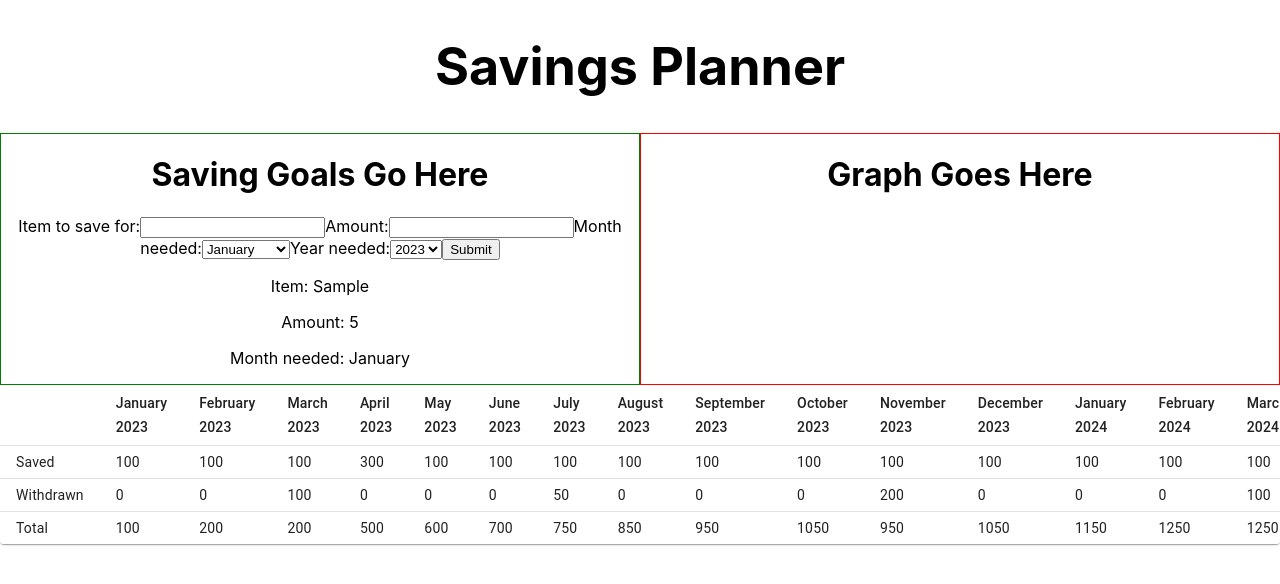
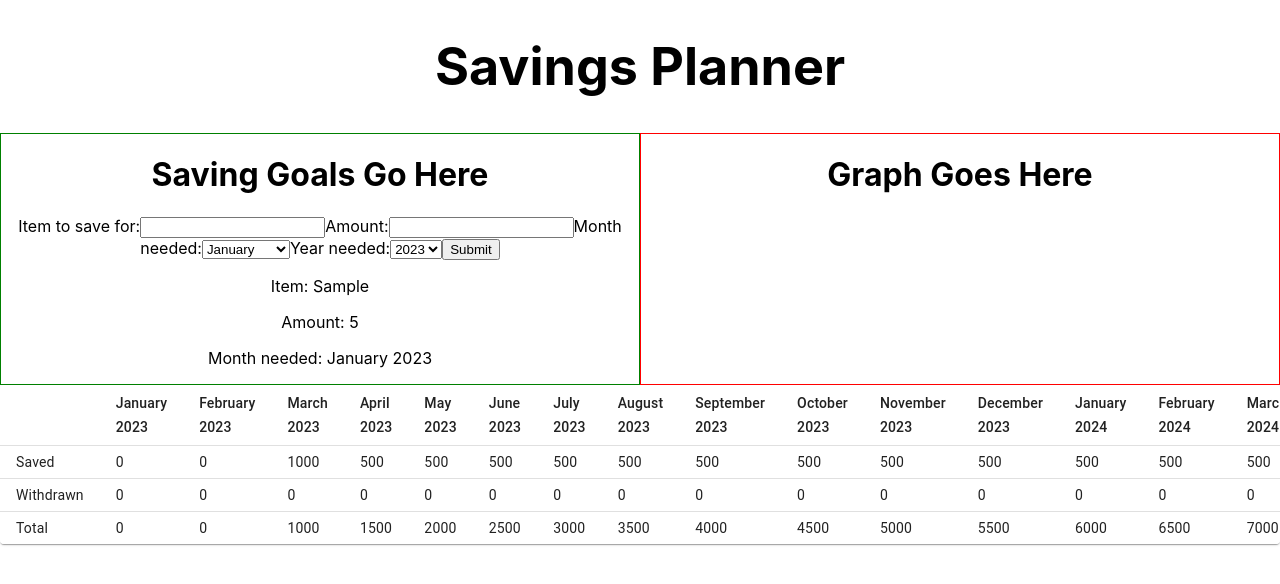
Before and after one commit to AKP-13/savings-planner, a React (Create React App) app: page / in a window 1280 px wide. Both pictures are taken after typing "Sample", "5" into the empty fields and a click on the input 470 px from the left and 249 px from the top of the page. Shown: the top 584 px of the page. Built offline with nearby package versions, Linux system fonts and the light colour scheme.

Commit message:
Refactor

```diff
--- a/src/savingGoals/SavingGoals.js
+++ b/src/savingGoals/SavingGoals.js
@@ -1,6 +1,21 @@
 import { useState } from 'react';
 
 const initialInputs = { monthNeeded: 'January', yearNeeded: '2023' };
+const months = [
+  'January',
+  'February',
+  'March',
+  'April',
+  'May',
+  'June',
+  'July',
+  'August',
+  'September',
+  'October',
+  'November',
+  'December'
+];
+const years = ['2023', '2024', '2025'];
 
 const SavingGoals = () => {
   const [inputs, setInputs] = useState(initialInputs);
@@ -18,8 +33,6 @@ const SavingGoals = () => {
     setInputs(initialInputs);
   };
 
-  console.log('savingItems', savingItems);
-
   return (
     <div style={{ border: '1px solid green', width: '50%' }}>
       <h1>Saving Goals Go Here</h1>
@@ -33,6 +46,7 @@ const SavingGoals = () => {
             onChange={handleChange}
           />
         </label>
+
         <label>
           Amount:
           <input
@@ -46,42 +60,37 @@ const SavingGoals = () => {
         <label>
           Month needed:
           <select name="monthNeeded" onChange={handleChange} value={inputs.monthNeeded || ''}>
-            <option value="January">January</option>
-            <option value="February">February</option>
-            <option value="March">March</option>
-            <option value="April">April</option>
-            <option value="May">May</option>
-            <option value="June">June</option>
-            <option value="July">July</option>
-            <option value="August">August</option>
-            <option value="September">September</option>
-            <option value="October">October</option>
-            <option value="November">November</option>
-            <option value="December">December</option>
+            {months.map((month) => (
+              <option key={month} value={month}>
+                {month}
+              </option>
+            ))}
           </select>
         </label>
 
         <label>
           Year needed:
           <select name="yearNeeded" onChange={handleChange} value={inputs.yearNeeded || ''}>
-            <option value="2023">2023</option>
-            <option value="2024">2024</option>
-            <option value="2025">2025</option>
+            {years.map((year) => (
+              <option key={year} value={year}>
+                {year}
+              </option>
+            ))}
           </select>
         </label>
         <input type="submit" />
       </form>
       <div>
         {savingItems.length > 0 &&
-          savingItems.map((item) => {
-            return (
-              <div key={item.itemToSaveFor}>
-                <p>Item: {item.itemToSaveFor}</p>
-                <p>Amount: {item.itemAmount}</p>
-                <p>Month needed: {item.monthNeeded}</p>
-              </div>
-            );
-          })}
+          savingItems.map(({ itemToSaveFor, itemAmount, monthNeeded, yearNeeded }) => (
+            <div key={itemToSaveFor}>
+              <p>Item: {itemToSaveFor}</p>
+              <p>Amount: {itemAmount}</p>
+              <p>
+                Month needed: {monthNeeded} {yearNeeded}
+              </p>
+            </div>
+          ))}
       </div>
     </div>
   );
--- a/src/savingsProjections/SavingsProjectionsTable.js
+++ b/src/savingsProjections/SavingsProjectionsTable.js
@@ -10,42 +10,42 @@ import {
 } from '@mui/material';
 
 const columns = [
-  { month: 'January 2023', saved: 100, withdrawn: 0 },
-  { month: 'February 2023', saved: 100, withdrawn: 0 },
-  { month: 'March 2023', saved: 100, withdrawn: 100 },
-  { month: 'April 2023', saved: 300, withdrawn: 0 },
-  { month: 'May 2023', saved: 100, withdrawn: 0 },
-  { month: 'June 2023', saved: 100, withdrawn: 0 },
-  { month: 'July 2023', saved: 100, withdrawn: 50 },
-  { month: 'August 2023', saved: 100, withdrawn: 0 },
-  { month: 'September 2023', saved: 100, withdrawn: 0 },
-  { month: 'October 2023', saved: 100, withdrawn: 0 },
-  { month: 'November 2023', saved: 100, withdrawn: 200 },
-  { month: 'December 2023', saved: 100, withdrawn: 0 },
-  { month: 'January 2024', saved: 100, withdrawn: 0 },
-  { month: 'February 2024', saved: 100, withdrawn: 0 },
-  { month: 'March 2024', saved: 100, withdrawn: 100 },
-  { month: 'April 2024', saved: 300, withdrawn: 0 },
-  { month: 'May 2024', saved: 100, withdrawn: 0 },
-  { month: 'June 2024', saved: 100, withdrawn: 0 },
-  { month: 'July 2024', saved: 100, withdrawn: 50 },
-  { month: 'August 2024', saved: 100, withdrawn: 0 },
-  { month: 'September 2024', saved: 100, withdrawn: 0 },
-  { month: 'October 2024', saved: 100, withdrawn: 0 },
-  { month: 'November 2024', saved: 100, withdrawn: 200 },
-  { month: 'December 2024', saved: 100, withdrawn: 0 },
-  { month: 'January 2025', saved: 100, withdrawn: 0 },
-  { month: 'February 2025', saved: 100, withdrawn: 0 },
-  { month: 'March 2025', saved: 100, withdrawn: 100 },
-  { month: 'April 2025', saved: 300, withdrawn: 0 },
-  { month: 'May 2025', saved: 100, withdrawn: 0 },
-  { month: 'June 2025', saved: 100, withdrawn: 0 },
-  { month: 'July 2025', saved: 100, withdrawn: 50 },
-  { month: 'August 2025', saved: 100, withdrawn: 0 },
-  { month: 'September 2025', saved: 100, withdrawn: 0 },
-  { month: 'October 2025', saved: 100, withdrawn: 0 },
-  { month: 'November 2025', saved: 100, withdrawn: 200 },
-  { month: 'December 2025', saved: 100, withdrawn: 0 }
+  { month: 'January 2023', saved: 0, withdrawn: 0 },
+  { month: 'February 2023', saved: 0, withdrawn: 0 },
+  { month: 'March 2023', saved: 1000, withdrawn: 0 },
+  { month: 'April 2023', saved: 500, withdrawn: 0 },
+  { month: 'May 2023', saved: 500, withdrawn: 0 },
+  { month: 'June 2023', saved: 500, withdrawn: 0 },
+  { month: 'July 2023', saved: 500, withdrawn: 0 },
+  { month: 'August 2023', saved: 500, withdrawn: 0 },
+  { month: 'September 2023', saved: 500, withdrawn: 0 },
+  { month: 'October 2023', saved: 500, withdrawn: 0 },
+  { month: 'November 2023', saved: 500, withdrawn: 0 },
+  { month: 'December 2023', saved: 500, withdrawn: 0 },
+  { month: 'January 2024', saved: 500, withdrawn: 0 },
+  { month: 'February 2024', saved: 500, withdrawn: 0 },
+  { month: 'March 2024', saved: 500, withdrawn: 0 },
+  { month: 'April 2024', saved: 500, withdrawn: 0 },
+  { month: 'May 2024', saved: 500, withdrawn: 0 },
+  { month: 'June 2024', saved: 500, withdrawn: 0 },
+  { month: 'July 2024', saved: 500, withdrawn: 0 },
+  { month: 'August 2024', saved: 500, withdrawn: 0 },
+  { month: 'September 2024', saved: 500, withdrawn: 0 },
+  { month: 'October 2024', saved: 500, withdrawn: 0 },
+  { month: 'November 2024', saved: 500, withdrawn: 0 },
+  { month: 'December 2024', saved: 500, withdrawn: 0 },
+  { month: 'January 2025', saved: 500, withdrawn: 0 },
+  { month: 'February 2025', saved: 500, withdrawn: 0 },
+  { month: 'March 2025', saved: 500, withdrawn: 0 },
+  { month: 'April 2025', saved: 500, withdrawn: 0 },
+  { month: 'May 2025', saved: 500, withdrawn: 0 },
+  { month: 'June 2025', saved: 500, withdrawn: 0 },
+  { month: 'July 2025', saved: 500, withdrawn: 0 },
+  { month: 'August 2025', saved: 500, withdrawn: 0 },
+  { month: 'September 2025', saved: 500, withdrawn: 0 },
+  { month: 'October 2025', saved: 500, withdrawn: 0 },
+  { month: 'November 2025', saved: 500, withdrawn: 0 },
+  { month: 'December 2025', saved: 500, withdrawn: 0 }
 ];
 
 let accumulatedSaved = 0;
```
